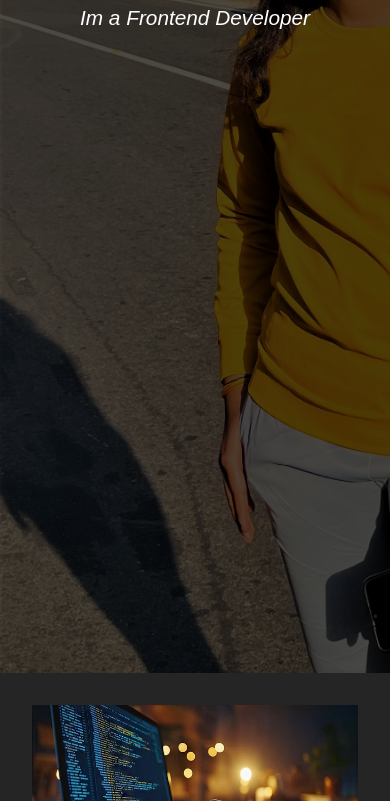
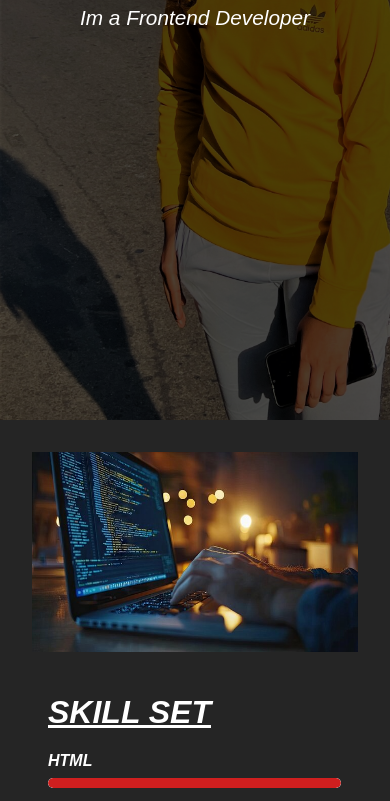
Before and after one commit to Swathi-S2004/My-Portfolio, a plain HTML site: page index.html in a window 390 px wide. Shown: the part 255-1056 px from the top of the page. Drawn offline with Linux system fonts and the light colour scheme.

Commit message:
Update responsive.css

```diff
--- a/responsive.css
+++ b/responsive.css
@@ -189,6 +189,9 @@
         .navbar ul li a:hover {
             font-size: 1.1rem;
         }
+        .about-section{
+            height: 80vh;
+        }
         .about-content {
             text-align: center;
             margin-top: 40%;
```
